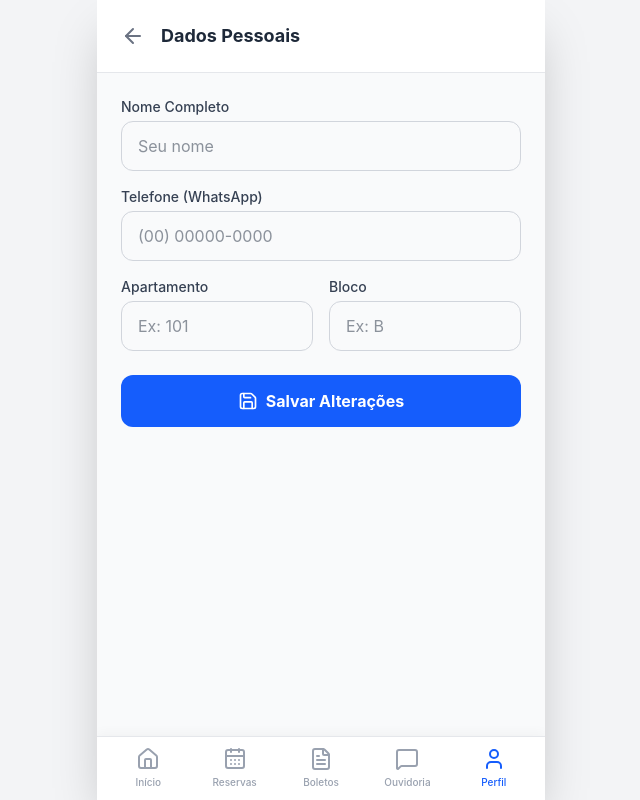
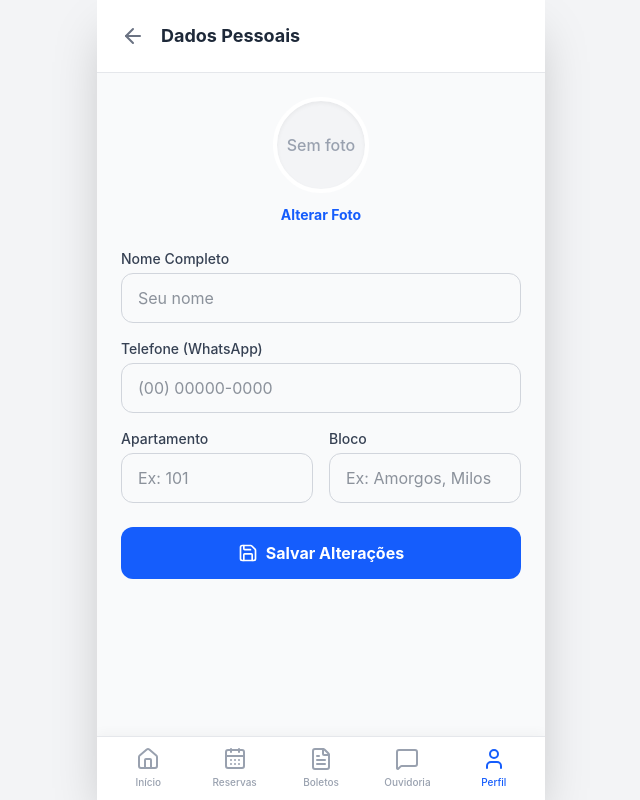
Before and after one commit to PedroNilton/condoeconomy-web, a React (Vite) app: page /app/perfil/dados in a window 1280 px wide. Shown: the whole page, without its empty margins (319-959 px from the left). Built offline with nearby package versions, Linux system fonts and the light colour scheme; no server answers; sample sign-in values are in the browser's storage.

Commit message:
feat(perfil): adiciona suporte a foto de perfil e placeholder dinâmico

```diff
--- a/src/pages/Morador/Perfil/MoradorDadosPessoais.tsx
+++ b/src/pages/Morador/Perfil/MoradorDadosPessoais.tsx
@@ -9,6 +9,7 @@ export function MoradorDadosPessoais() {
   const [telefone, setTelefone] = useState('');
   const [apartamento, setApartamento] = useState('');
   const [bloco, setBloco] = useState('');
+  const [foto, setFoto] = useState('');
   const [loading, setLoading] = useState(false);
   const [fetching, setFetching] = useState(true);
 
@@ -20,6 +21,7 @@ export function MoradorDadosPessoais() {
         setTelefone(res.data.telefone || '');
         setApartamento(res.data.apartamento || '');
         setBloco(res.data.bloco || '');
+        setFoto(res.data.foto || '');
       } catch (err) {
         console.error(err);
       } finally {
@@ -29,11 +31,22 @@ export function MoradorDadosPessoais() {
     fetchData();
   }, []);
 
+  const handlePhotoUpload = (e: React.ChangeEvent<HTMLInputElement>) => {
+    const file = e.target.files?.[0];
+    if (file) {
+      const reader = new FileReader();
+      reader.onloadend = () => {
+        setFoto(reader.result as string);
+      };
+      reader.readAsDataURL(file);
+    }
+  };
+
   const handleSave = async (e: React.FormEvent) => {
     e.preventDefault();
     setLoading(true);
     try {
-      await api.put('/api/v1/perfil/dados', { nome, telefone, apartamento, bloco });
+      await api.put('/api/v1/perfil/dados', { nome, telefone, apartamento, bloco, foto });
       alert('Dados salvos com sucesso!');
       navigate(-1);
     } catch (err) {
@@ -55,11 +68,25 @@ export function MoradorDadosPessoais() {
         <h1 className="text-lg font-bold text-gray-800 ml-2">Dados Pessoais</h1>
       </header>
 
-      <div className="p-6 flex-1">
+      <div className="p-6 flex-1 overflow-y-auto">
         {fetching ? (
            <div className="flex justify-center mt-10"><Loader2 className="w-8 h-8 animate-spin text-blue-600" /></div>
         ) : (
           <form onSubmit={handleSave} className="space-y-4">
+            <div className="flex flex-col items-center mb-6">
+              <div className="w-24 h-24 bg-gray-100 rounded-full overflow-hidden shadow-inner flex items-center justify-center border-4 border-white mb-3">
+                {foto ? (
+                  <img src={foto} alt="Perfil" className="w-full h-full object-cover" />
+                ) : (
+                  <span className="text-gray-400 font-medium">Sem foto</span>
+                )}
+              </div>
+              <label className="text-sm text-blue-600 font-bold cursor-pointer hover:underline">
+                Alterar Foto
+                <input type="file" accept="image/*" className="hidden" onChange={handlePhotoUpload} />
+              </label>
+            </div>
+
             <div>
               <label className="block text-sm font-medium text-gray-700 mb-1">Nome Completo</label>
               <input
@@ -100,7 +127,7 @@ export function MoradorDadosPessoais() {
                   value={bloco}
                   onChange={e => setBloco(e.target.value)}
                   className="w-full px-4 py-3 rounded-xl border border-gray-300 focus:ring-2 focus:ring-blue-500 focus:border-blue-500 outline-none transition-all"
-                  placeholder="Ex: B"
+                  placeholder="Ex: Amorgos, Milos"
                 />
               </div>
             </div>
--- a/src/pages/Morador/Perfil/MoradorPerfil.tsx
+++ b/src/pages/Morador/Perfil/MoradorPerfil.tsx
@@ -1,4 +1,6 @@
 import { useNavigate } from 'react-router-dom';
+import { useState, useEffect } from 'react';
+import api from '../../../services/api';
 import {
   UserCircle2,
   Car,
@@ -13,6 +15,27 @@ import {
 
 export function MoradorPerfil() {
   const navigate = useNavigate();
+
+  const [nome, setNome] = useState('Carregando...');
+  const [apto, setApto] = useState('');
+  const [bloco, setBloco] = useState('');
+  const [foto, setFoto] = useState('');
+
+  useEffect(() => {
+    const fetchUser = async () => {
+      try {
+        const res = await api.get('/api/v1/perfil/dados');
+        setNome(res.data.nome || 'Usuário');
+        setApto(res.data.apartamento || 'S/N');
+        setBloco(res.data.bloco || '');
+        setFoto(res.data.foto || '');
+      } catch (err) {
+        console.error(err);
+        setNome('Erro ao carregar');
+      }
+    };
+    fetchUser();
+  }, []);
 
   const handleLogout = () => {
     // Limpar auth tokens
@@ -34,7 +57,7 @@ export function MoradorPerfil() {
       title: 'Configurações',
       items: [
         { icon: <Bell className="w-5 h-5" />, label: 'Notificações' },
-        { icon: <ShieldCheck className="w-5 h-5" />, label: 'Segurança e Senha' },
+        { icon: <Shield className="w-5 h-5" />, label: 'Segurança e Senha' },
       ]
     },
     {
@@ -51,15 +74,16 @@ export function MoradorPerfil() {
       {/* Header Profile */}
       <div className="bg-blue-600 px-6 pt-12 pb-8 rounded-b-[40px] shadow-md">
         <div className="flex flex-col items-center">
-          <div className="w-24 h-24 bg-white rounded-full flex items-center justify-center shadow-lg mb-4 border-4 border-blue-500 relative">
-            <UserCircle2 className="w-16 h-16 text-blue-300" />
+          <div className="w-24 h-24 bg-white rounded-full flex items-center justify-center shadow-lg mb-4 border-4 border-blue-500 relative overflow-hidden">
+            {foto ? (
+              <img src={foto} alt="Perfil" className="w-full h-full object-cover" />
+            ) : (
+              <UserCircle2 className="w-16 h-16 text-blue-300" />
+            )}
             <div className="absolute bottom-0 right-0 w-6 h-6 bg-green-500 rounded-full border-2 border-white"></div>
           </div>
-          <h2 className="text-xl font-bold text-white text-center">Carlos Silva</h2>
-          <p className="text-blue-200 text-sm font-medium mt-1">Apto 101 • Bloco B</p>
-          <span className="mt-3 px-3 py-1 bg-blue-700/50 text-blue-100 text-xs font-semibold rounded-full border border-blue-500/50">
-            Proprietário
-          </span>
+          <h2 className="text-xl font-bold text-white text-center">{nome}</h2>
+          <p className="text-blue-200 text-sm font-medium mt-1">Apto {apto} {bloco ? `• Bloco ${bloco}` : ''}</p>
         </div>
       </div>
 
```
